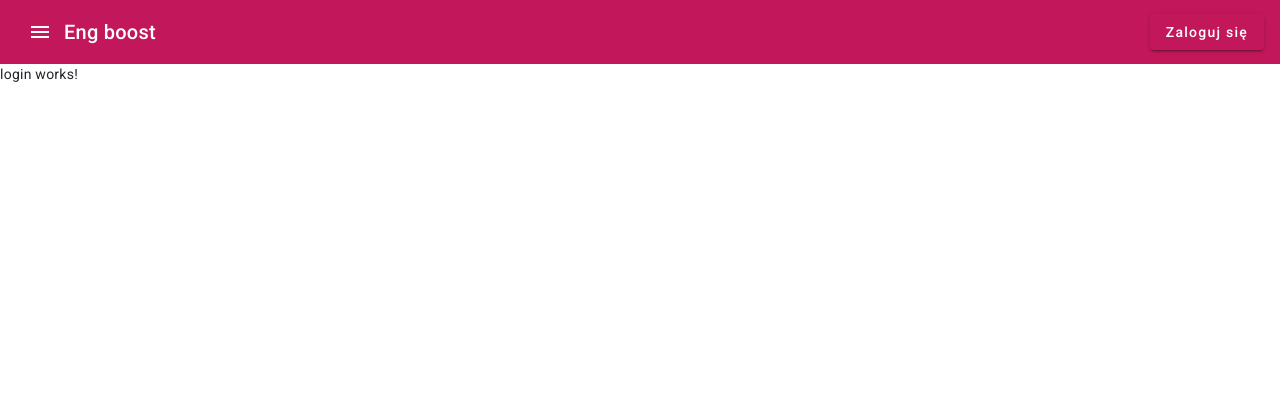
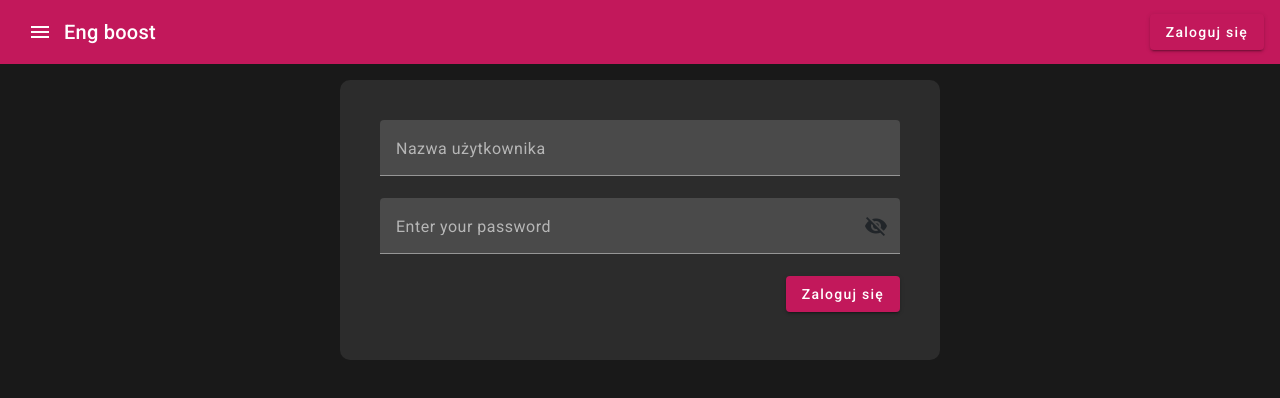
Before and after one commit to adrianix2000/EngBoost_frontend, an Angular app: page /logowanie in a window 1280 px wide. Shown: the top 398 px of the page. Built offline with nearby package versions, Linux system fonts and the light colour scheme.

Commit message:
add login form

```diff
--- a/src/app/modules/authorization/components/login/login.component.html
+++ b/src/app/modules/authorization/components/login/login.component.html
@@ -1 +1,35 @@
-<p>login works!</p>
+<div class="register-wrapper mt-3">
+  <form>
+    <div>
+      <mat-form-field>
+        <mat-label>Nazwa użytkownika</mat-label>
+        <input matInput formControlName="username" />
+        <!-- <mat-error *ngIf="controls.username.invalid">{{
+          getErrorMessage(controls.username)
+        }}</mat-error> -->
+      </mat-form-field>
+    </div>
+    <div>
+      <mat-form-field appearance="fill">
+        <mat-label>Enter your password</mat-label>
+        <input matInput [type]="hide ? 'password' : 'text'" />
+        <button
+          mat-icon-button
+          matSuffix
+          (click)="hide = !hide"
+          [attr.aria-label]="'Hide password'"
+          [attr.aria-pressed]="hide"
+          type="button"
+        >
+          <mat-icon>{{ hide ? "visibility_off" : "visibility" }}</mat-icon>
+        </button>
+      </mat-form-field>
+    </div>
+
+    <div class="d-flex justify-content-end mb-2">
+      <button mat-raised-button color="primary" type="submit">
+        Zaloguj się
+      </button>
+    </div>
+  </form>
+</div>
--- a/src/app/modules/authorization/components/login/login.component.scss
+++ b/src/app/modules/authorization/components/login/login.component.scss
@@ -0,0 +1,12 @@
+.register-wrapper {
+  max-width: 600px;
+  height: 80%;
+  margin: 0 auto;
+  padding: 40px;
+  background: #2c2c2c;
+  border-radius: 10px;
+}
+
+mat-form-field {
+  width: 100%;
+}
--- a/src/app/modules/authorization/components/login/login.component.ts
+++ b/src/app/modules/authorization/components/login/login.component.ts
@@ -3,8 +3,8 @@ import { Component } from '@angular/core';
 @Component({
   selector: 'app-login',
   templateUrl: './login.component.html',
-  styleUrls: ['./login.component.scss']
+  styleUrls: ['./login.component.scss'],
 })
 export class LoginComponent {
-
+  hide = true;
 }
--- a/src/styles.scss
+++ b/src/styles.scss
@@ -10,6 +10,7 @@
 html,
 body {
   height: 100%;
+  background: #191919;
 }
 
 body {
```
Also changed, not shown: src/app/modules/authorization/authorization.module.ts (+4 -9 lines).
